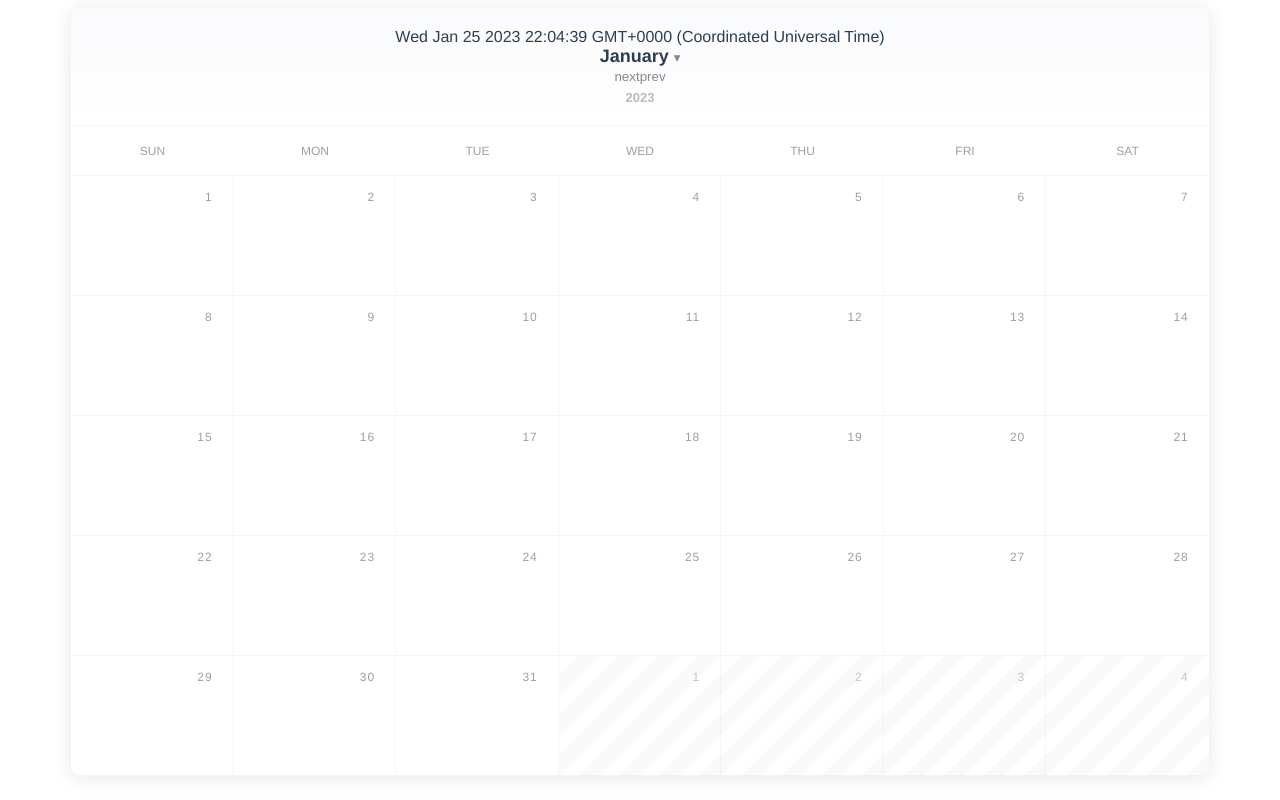
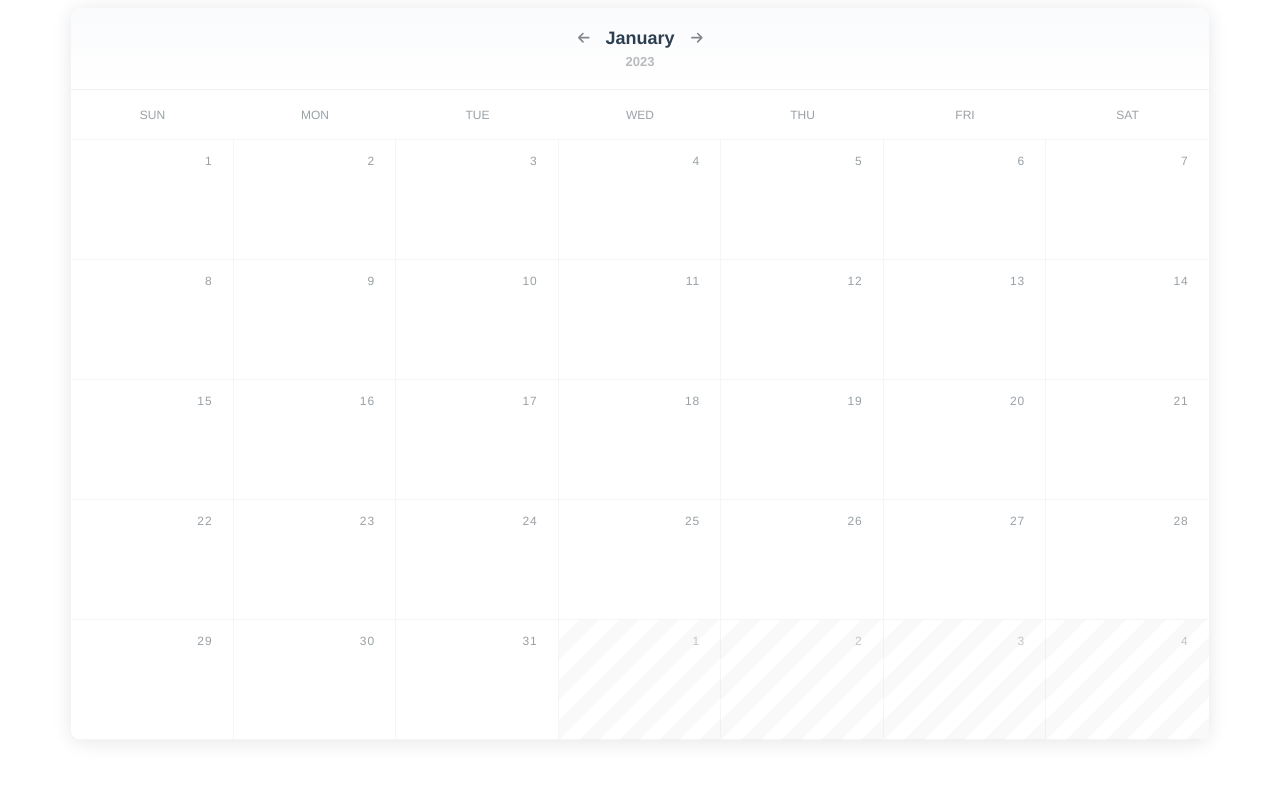
Before and after one commit to allmightdude/Pro-Calendar-Client, a Vue app: page / in a window 1280 px wide. Built offline with nearby package versions, Linux system fonts and the light colour scheme.

Commit message:
Add font awsome

```diff
--- a/package.json
+++ b/package.json
@@ -8,6 +8,11 @@
     "lint": "vue-cli-service lint"
   },
   "dependencies": {
+    "@fortawesome/fontawesome-svg-core": "^6.2.1",
+    "@fortawesome/free-brands-svg-icons": "^6.2.1",
+    "@fortawesome/free-regular-svg-icons": "^6.2.1",
+    "@fortawesome/free-solid-svg-icons": "^6.2.1",
+    "@fortawesome/vue-fontawesome": "^3.0.3",
     "core-js": "^3.8.3",
     "firebase": "^9.16.0",
     "vue": "^3.2.13",
--- a/src/components/CalendarComponent.vue
+++ b/src/components/CalendarComponent.vue
@@ -1,13 +1,18 @@
 <template>
   <div class="calendar-container">
     <div class="calendar-header">
-      {{ date }}
+      <div class="header">
+        <button @click="prevMmonth">
+          <i class="fa-solid fa-arrow-left"></i>
+        </button>
         <h1>
           {{ currentMonth }}
-        <button>▾</button>
         </h1>
-      <button @click="nextMmonth">next</button>
-      <button @click="prevMmonth">prev</button>
+        <button @click="nextMmonth">
+          <i class="fa-solid fa-arrow-right"></i>
+        </button>
+      </div>
+
       <p>{{ currentYear }}</p>
     </div>
     <div class="calendar">
@@ -100,13 +105,18 @@
     });
 
     // corrent last day index
-    const lastDayIndex = new Date(
+    const lastDayIndex = computed(() => {
+      return new Date(
         date.value.getFullYear(),
         date.value.getMonth() + 1,
         0
       ).getDay();
+    });
 
-    const nextDays = 7 - lastDayIndex - 1;
+    console.log(lastDayIndex.value);
+    const nextDays = computed(() => {
+      return 7 - lastDayIndex.value - 1;
+    });
 
     // Get current month name
     let currentMonth = computed(() => {
@@ -121,13 +131,7 @@
     // action months
     const nextMmonth = function () {
       date.value = new Date(date.value.setMonth(date.value.getMonth() + 1));
-      const currentLastDate = new Date(
-        date.value.getFullYear(),
-        date.value.getMonth() + 1,
-        0
-      ).getDate();
-
-      console.log(`date : `, currentLastDate);
+      console.log(nextDays.value);
     };
 
     const prevMmonth = function () {
@@ -193,6 +197,13 @@
       rgb(250, 251, 253) 0%,
       rgba(255, 255, 255, 0) 100%
     );
+
+    .header {
+      display: flex;
+      align-items: center;
+      justify-content: center;
+      gap: 1rem;
+    }
     border-bottom: 1px solid rgba(166, 168, 179, 0.12);
 
     h1 {
--- a/src/main.js
+++ b/src/main.js
@@ -1,6 +1,19 @@
-import { createApp } from 'vue'
-import App from './App.vue'
-import router from './router'
-import store from './store'
+import { createApp } from "vue";
+import App from "./App.vue";
+import router from "./router";
+import store from "./store";
 
-createApp(App).use(store).use(router).mount('#app')
+// import fontawsome
+import { library, dom } from "@fortawesome/fontawesome-svg-core";
+import { FontAwesomeIcon } from "@fortawesome/vue-fontawesome";
+import { fas } from "@fortawesome/free-solid-svg-icons";
+import { fab } from "@fortawesome/free-brands-svg-icons";
+import { far } from "@fortawesome/free-regular-svg-icons";
+library.add(fas, far, fab);
+dom.watch();
+
+createApp(App)
+  .component("font-awesome-icon", FontAwesomeIcon)
+  .use(store)
+  .use(router)
+  .mount("#app");
```
Also changed, not shown: 1 other file (tests, documents, lock files or other folders). Lines whose indentation alone changed are shown as unchanged.
